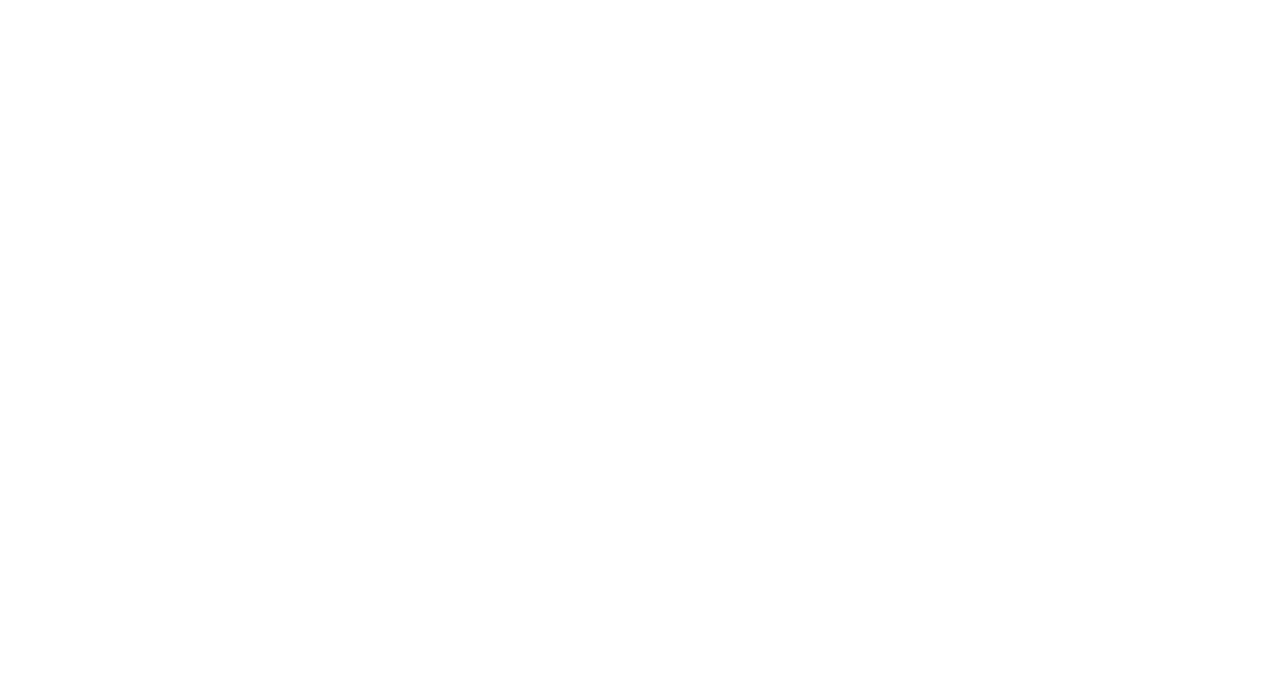
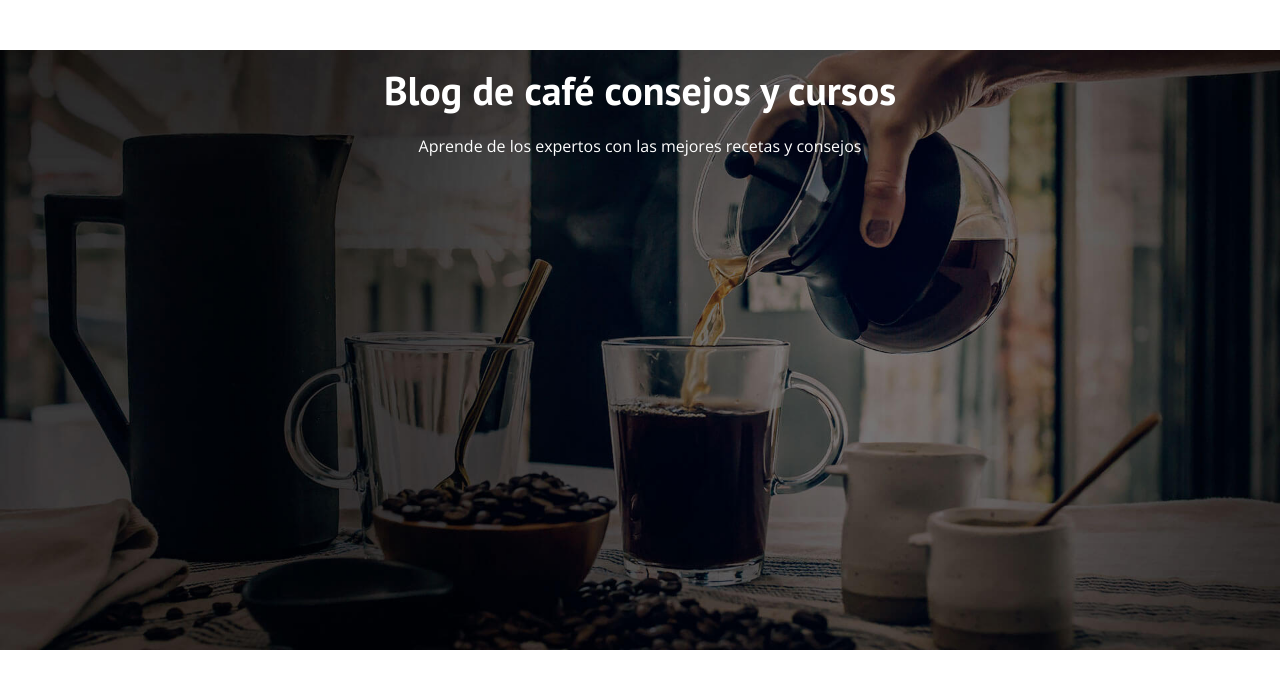
Before and after one commit to IngErnestoMV/01BlogDeCafeUdemyJPdlTV, a plain HTML site: page index.html in a window 1280 px wide. Drawn offline with nearby package versions, Linux system fonts and the light colour scheme.

Commit message:
CSS al Header

```diff
--- a/css/style.css
+++ b/css/style.css
@@ -60,3 +60,16 @@ img {
 .centrar-texto {
   text-align: center;
 }
+/**Pagina Principal**/
+/**header**/
+.header {
+  background-image: url(../img/banner.jpg);
+  height: 60rem;
+  background-size: cover;
+  background-repeat: no-repeat;
+  background-position: center center;
+}
+.header__texto {
+  color: var(--blanco);
+  margin-top: 5rem;
+}
--- a/index.html
+++ b/index.html
@@ -12,6 +12,14 @@
     <link rel="stylesheet" href="css/style.css">
 </head>
 <body>
-
+    <header class="header">
+        <div class="contenedor">
+            <div class="barra"></div>
+            <div class="header__texto centrar-texto">
+                <h2 class="no-margin">Blog de café consejos y cursos</h2>
+                <p class="no-margin"> Aprende de los expertos con las mejores recetas y consejos</p>
+            </div>
+        </div>
+    </header>
 </body>
 </html>
```
